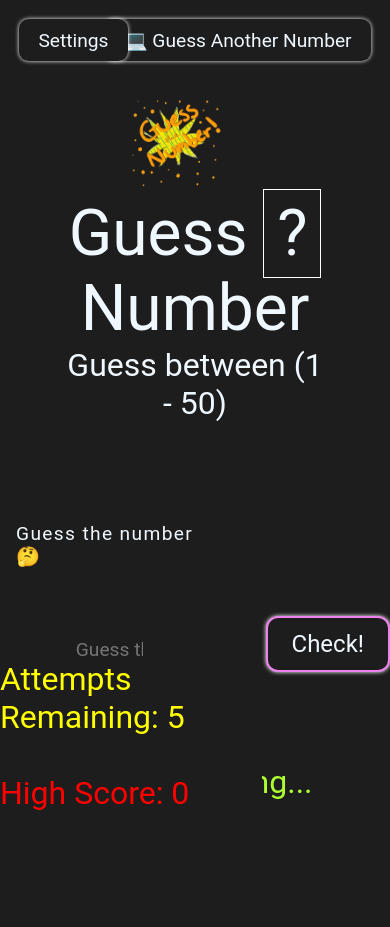
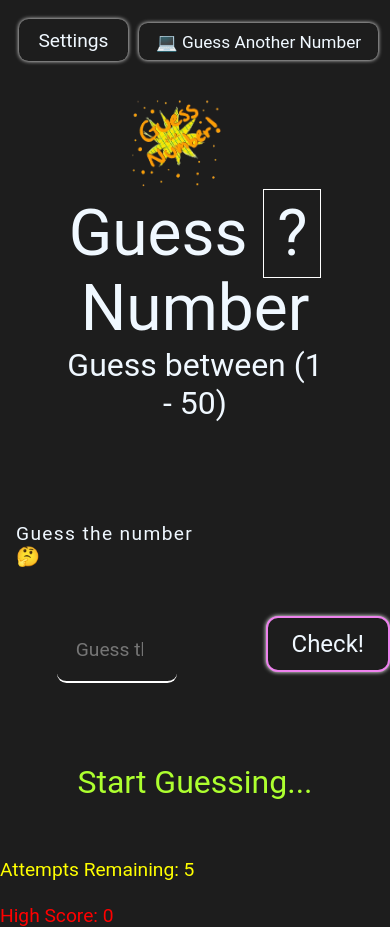
Before and after one commit to Mohan-01/Guess-My-Number, a plain HTML site: page index.html in a window 390 px wide. Before the commit the page ends 844 px from the top, so only its background shows below. Drawn offline with Linux system fonts and the light colour scheme.

Commit message:
Changed styles

```diff
--- a/index.html
+++ b/index.html
@@ -6,12 +6,11 @@
     <meta name="viewport" content="width=device-width, initial-scale=1.0" />
     <title>Guess My Number</title>
     <link rel="stylesheet" href="style.css" />
-
   </head>
   <body>
     <header>
       <div class="logo">
-        <img src="/favicon.ico" alt="logo">
+        <img src="/favicon.ico" alt="logo" />
       </div>
       <div>
         Guess
@@ -38,17 +37,11 @@
       </div>
 
       <div class="message" id="message">Start Guessing...</div>
-
-      <button id="guessAnother" onclick="guessNumber()">
-        💻 Guess Another Number
-      </button>
-
       <button id="settings" onclick="showModel()">Settings</button>
-
     </main>
     <div class="settings" id="modal">
       <div class="note">
-        <h3>Note: </h3>
+        <h3>Note:</h3>
         <ul>
           <li>minimum number to guess should be greater than 1</li>
           <li>minimum number of attempts should be atleast 1</li>
@@ -85,14 +78,23 @@
         />
         <br />
         <button type="button" onclick="initializeValues()">Save</button>
-        <br>
+        <br />
         <button type="button" onclick="closeModel()">Close</button>
       </form>
     </div>
     <footer>
-      <p class="attempts-remaining">Attempts Remaining: <span id="attempts-remaining"></span></p>
+      <div class="guess-btn">
+        <button id="guessAnother" onclick="guessNumber()">
+          💻 Guess Another Number
+        </button>
+      </div>
+      <div class="scores">
+        <p class="attempts-remaining">
+          Attempts Remaining: <span id="attempts-remaining"></span>
+        </p>
         <br />
         <p class="highScore">High Score: <span id="highScore"></span></p>
+      </div>
     </footer>
     <script src="script.js"></script>
   </body>
--- a/style.css
+++ b/style.css
@@ -6,7 +6,12 @@
   color: aliceblue;
   /* z-index: -1; */
   /* position: relative; */
-  font-family: 'roboto', sans-serif;
+  font-family: "roboto", sans-serif;
+}
+
+body {
+  width: 100%;
+  height: 100%;
 }
 
 header {
@@ -32,12 +37,12 @@ header {
 
 .mystery {
   border: 1px solid white;
-  padding: .1em .2em;
+  padding: 0.1em 0.2em;
 }
 
 header p {
   float: right;
-  font-size: .5em;
+  font-size: 0.5em;
   padding: 0 2em;
   z-index: 10;
 }
@@ -64,7 +69,7 @@ header p {
 
 .label {
   font-size: 1.2em;
-  letter-spacing: .07em;
+  letter-spacing: 0.07em;
   margin-bottom: 1em;
 }
 
@@ -76,7 +81,7 @@ input {
   /* box-shadow: 0 0 4px white; */
   padding: 1em;
   font-size: 1.2em;
-  border-radius: .5em;
+  border-radius: 0.5em;
   width: max-content;
 }
 
@@ -97,8 +102,8 @@ input {
 
 button {
   font-size: 1.5em;
-  padding: .5em 1em;
-  border-radius: .5em;
+  padding: 0.5em 1em;
+  border-radius: 0.5em;
   cursor: pointer;
   border: 0;
   box-shadow: 0 0 4px white;
@@ -108,22 +113,6 @@ button:hover {
   background-color: violet;
   color: #000;
   box-shadow: 0 0 8px white;
-}
-
-#guessAnother {
-  position: absolute;
-  left: 1em;
-  bottom: 1em;
-  font-size: 1.2em;
-}
-
-@media screen and (max-width: 500px) {
-  #guessAnother {
-    top: 1em;
-    right: 1em;
-    left: unset;
-    bottom: unset;
-  }
 }
 
 #settings {
@@ -186,10 +175,11 @@ label {
 }
 
 footer {
-  position: absolute;
-  right: 4em;
-  bottom: 1em;
-  font-size: 2em;
+  display: flex;
+  justify-content: space-between;
+  width: 100%;
+  font-size: 1.2em;
+  margin-top: 3em;
 }
 
 footer .attempts-remaining,
@@ -201,3 +191,14 @@ footer .highScore,
 footer .highScore span {
   color: red;
 }
+
+@media screen and (max-width: 500px) {
+  .guess-btn {
+    position: absolute;
+    top: 2em;
+    right: 1em;
+    left: unset;
+    bottom: unset;
+    font-size: 0.6em;
+  }
+}
```
Lines whose indentation alone changed are shown as unchanged.
